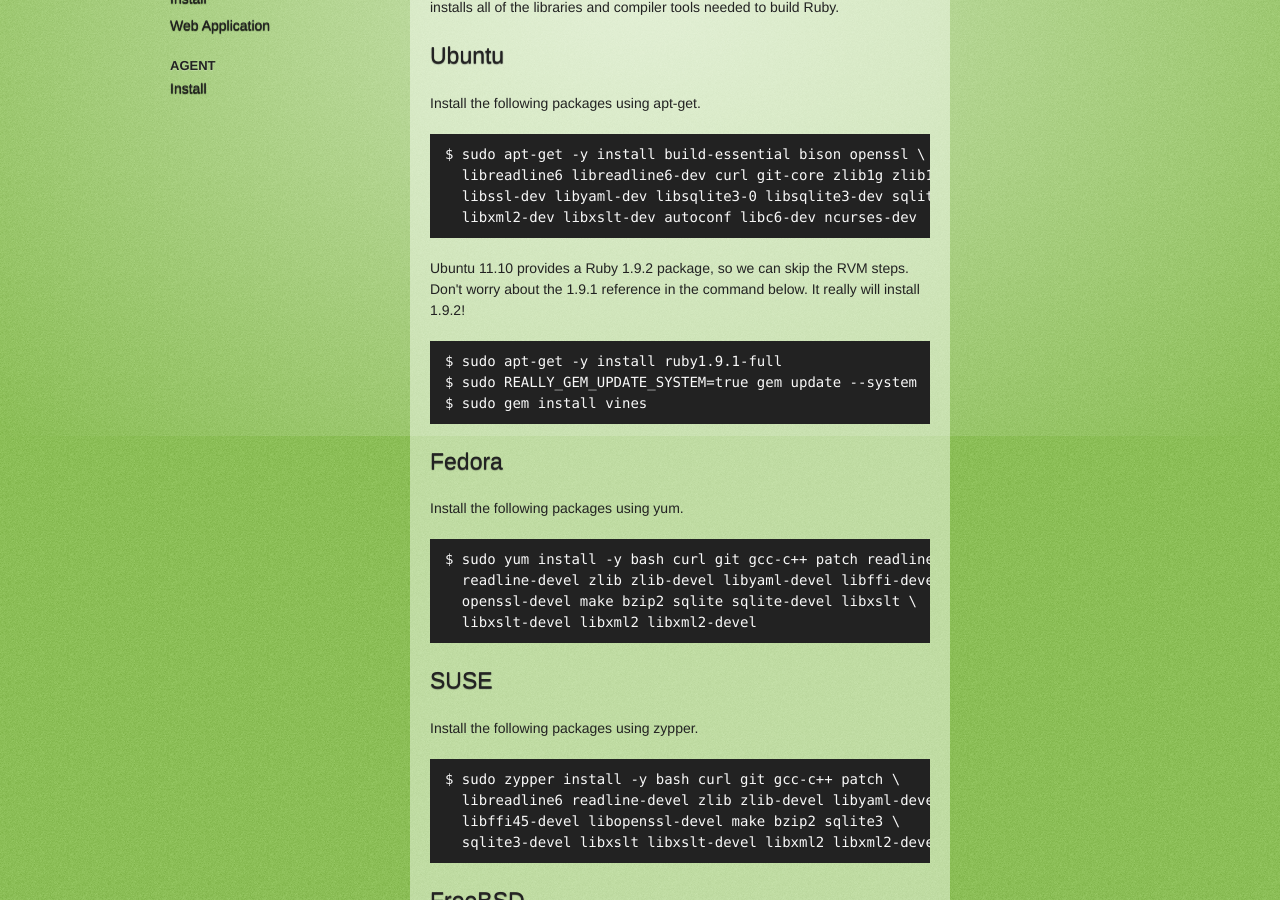
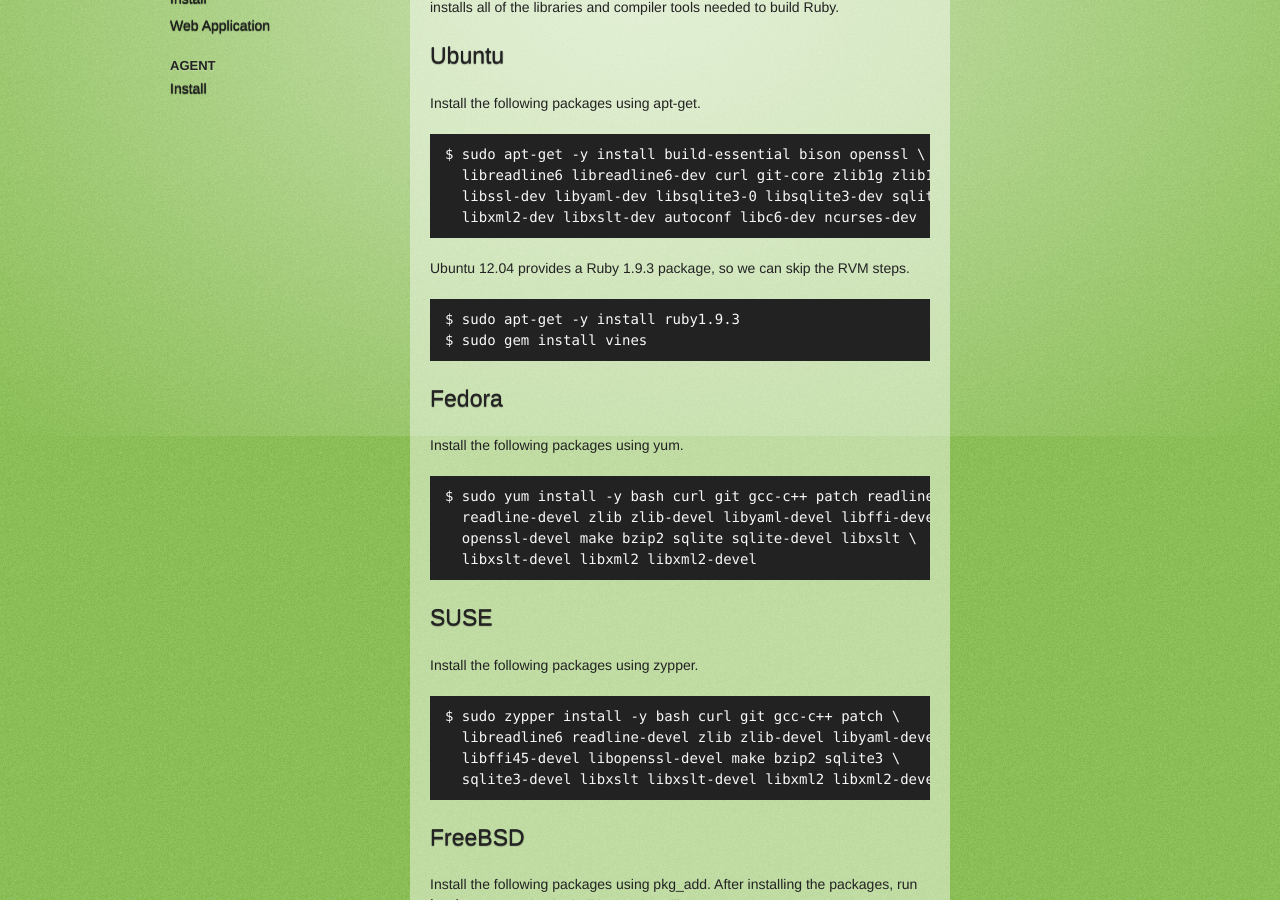
Before and after one commit to negativecode/vines, a Jekyll site: the page built from ruby.html, in a window 1280 px wide and 900 px high, scrolled down 464 px. Built offline with Jekyll 4.4.1, drawn with Linux system fonts in a browser that asks for light colours.

Commit message:
Update Ubuntu instructions for 12.04.

```diff
--- a/ruby.html
+++ b/ruby.html
@@ -35,13 +35,10 @@
   libxml2-dev libxslt-dev autoconf libc6-dev ncurses-dev
 </pre>
 <p>
-  Ubuntu 11.10 provides a Ruby 1.9.2 package, so we can skip the RVM steps.
-  Don't worry about the 1.9.1 reference in the command below. It really will
-  install 1.9.2!
+  Ubuntu 12.04 provides a Ruby 1.9.3 package, so we can skip the RVM steps.
 </p>
 <pre>
-$ sudo apt-get -y install ruby1.9.1-full
-$ sudo REALLY_GEM_UPDATE_SYSTEM=true gem update --system
+$ sudo apt-get -y install ruby1.9.3
 $ sudo gem install vines
 </pre>
 
```
